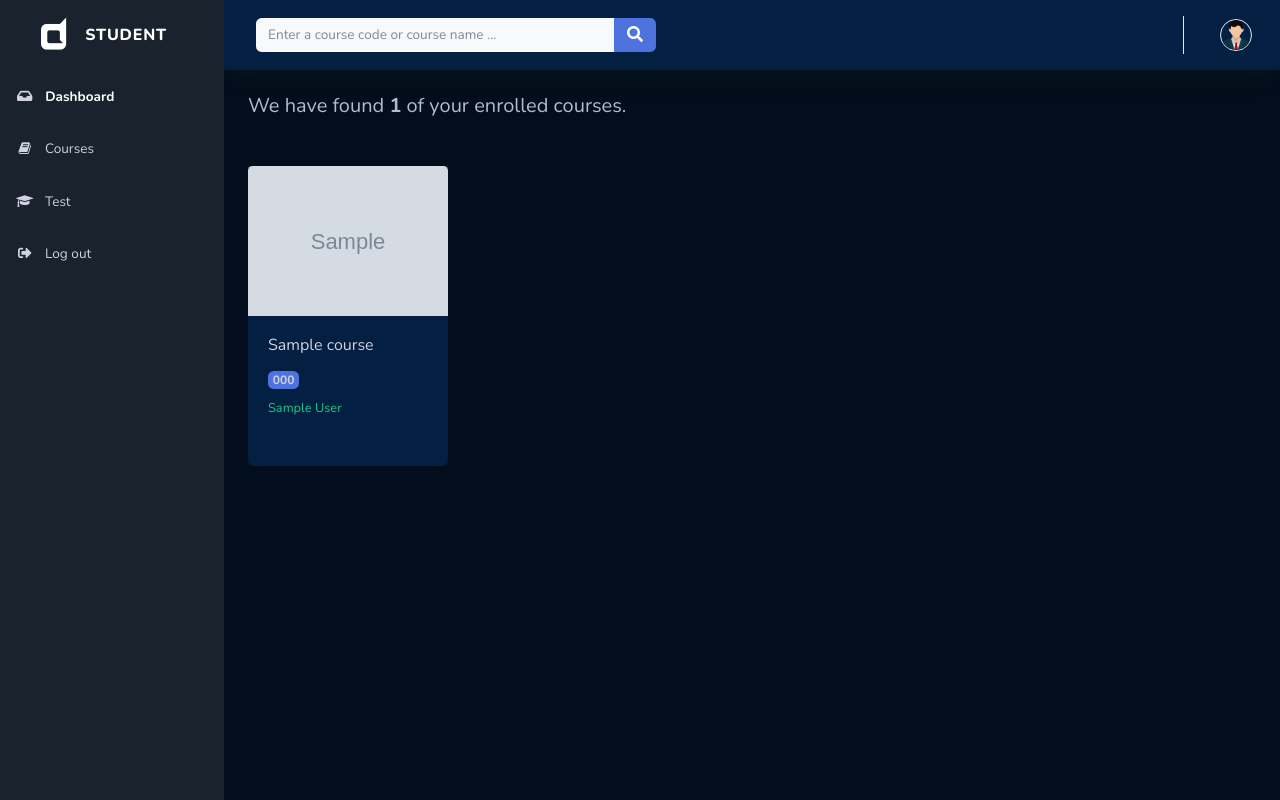
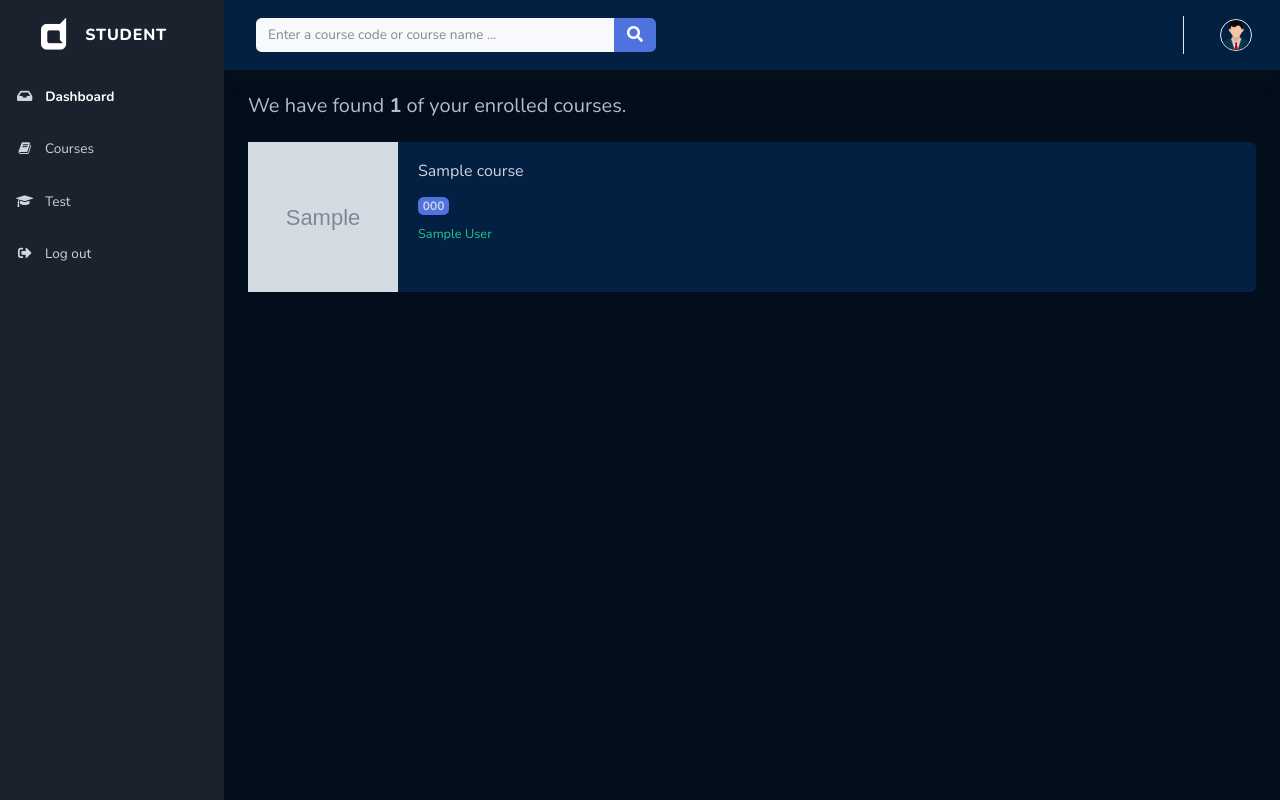
Before and after one commit to ragenmah/online-learning-system, a Django app: template students/templates/students/test.html in a window 1280 px wide. Run offline with Django 4.2, Linux system fonts and the light colour scheme; tables that the repository leaves empty hold one stand-in row (values such as "Sample post"); the template is opened without the code that fills it: values that come from a table or form of the project are taken from there, most other values are stand-ins (such as "Sample title", 1, 10 or a date in 2020); grey boxes marked "Sample" are stand-in pictures; parts of the project's set-up code (start-up, migrations or seed data) failed here and were passed over; some libraries are stand-ins or nearby versions; some web fonts are replaced.

Commit message:
changes the view of courses and tests

```diff
--- a/students/templates/students/test.html
+++ b/students/templates/students/test.html
@@ -17,26 +17,26 @@
 
 <h5 class="text-gray-500">We have found <b>{{enroll_count}}</b> of your enrolled courses.</h5>
 <!--<h6  class="text-gray-500">Select the courses to take a test.</h6>-->
-    <div class=" d-flex flex-wrap align-items-center mt-4">
-       <div class="row  mt-4 w-100">
+    <div class="  mt-4">
+       <div class="column ">
            {% if enrolls %}
            {% for enroll in enrolls %}
-           <div class="col-lg-3 col-sm-3">
+
                    <a href="{% url 'students:course_test' courseId=enroll.course_id.id %}">
-                      <div class="card mb-4 " style="height:300px; display:inline-block; ">
+                      <div class="card mb-2 d-flex flex-row justify-content-start align-items-start" >
                        {% if enroll.course_id.course_thumbnail %}
-                          <img class="card-img-top" src="{{ enroll.course_id.course_thumbnail.url }}" height="150" alt="Card image cap">
+                          <img class="" src="{{ enroll.course_id.course_thumbnail.url }}" height="150" width="150" alt="Card image cap">
                        {%else%}
-                          <img class="card-img-top" src="https://images.pexels.com/photos/4498366/pexels-photo-4498366.jpeg?auto=compress&cs=tinysrgb&dpr=1&w=500" height="150" alt="Card image cap">
+                          <img class="" src="https://images.pexels.com/photos/4498366/pexels-photo-4498366.jpeg?auto=compress&cs=tinysrgb&dpr=1&w=500" height="150" width="150" alt="Card image cap">
                        {% endif %}
                         <div class="card-body">
-                          <h6 class="card-title text-gray-400  max-lines">{{enroll.course_id.course_title}}</h6>
-                          <b class="text-gray-400 badge btn-primary">{{enroll.course_id.code}}</b>
-                          <p class="card-text text-success small mt-2">{{enroll.course_id.user_id.name}}</p>
+                            <h6 class="card-title text-gray-400  max-lines">{{enroll.course_id.course_title}}</h6>
+                            <b class="text-gray-400 badge btn-primary">{{enroll.course_id.code}}</b>
+                            <p class="card-text text-success small mt-2">{{enroll.course_id.user_id.name}}</p>
                         </div>
                      </div>
                    </a>
-              </div>
+
           {% endfor %}
           {% else %}
               <div class="d-flex align-items-center justify-content-center flex-column">
```
Also changed, not shown: students/templates/students/courses.html (+5 -7 lines), accounts/migrations/0001_initial.py (added), accounts/migrations/0002_tests_option6.py (added), accounts/migrations/0003_remove_tests_option6.py (added), accounts/migrations/__init__.py (added).
